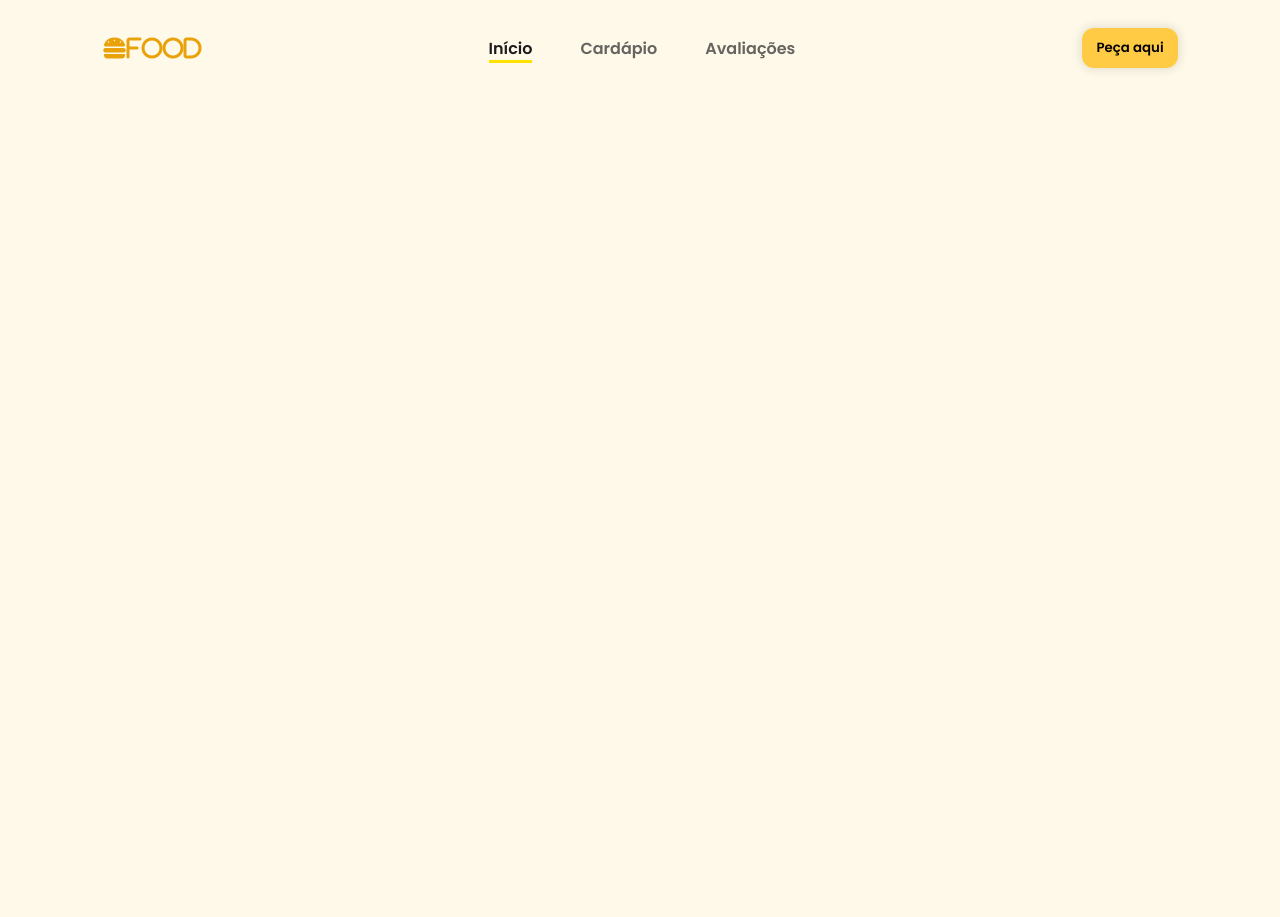
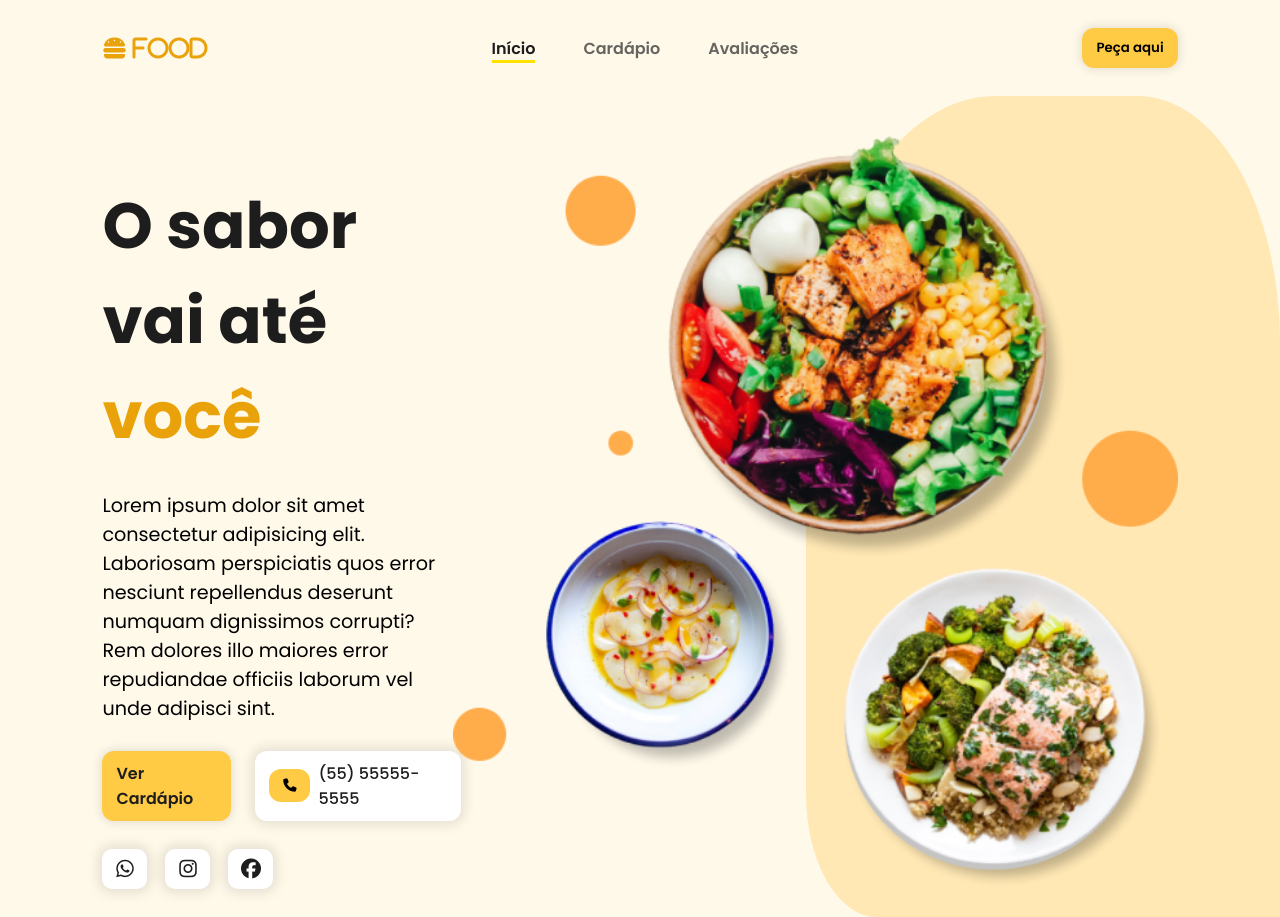
Before and after one commit to taniviadev/hello-world, a plain HTML site: page index.html in a window 1280 px wide. Before the commit the page ends 800 px from the top, so only its background shows below. Drawn offline with nearby package versions, Linux system fonts and the light colour scheme.

Commit message:
Update landing page

```diff
--- a/index.html
+++ b/index.html
@@ -6,6 +6,7 @@
     <link rel="stylesheet" href="https://cdnjs.cloudflare.com/ajax/libs/font-awesome/6.5.2/css/all.min.css" integrity="sha512-SnH5WK+bZxgPHs44uWIX+LLJAJ9/2PkPKZ5QiAj6Ta86w+fsb2TkcmfRyVX3pBnMFcV7oQPJkl9QevSCWr3W6A==" crossorigin="anonymous" referrerpolicy="no-referrer" />
     <link rel="stylesheet" href="src/styles/styles.css">
     <link rel="stylesheet" href="src/styles/header.css">
+    <link rel="stylesheet" href="src/styles/home.css">
 
     <script src="https://cdnjs.cloudflare.com/ajax/libs/jquery/3.7.1/jquery.min.js" integrity="sha512-v2CJ7UaYy4JwqLDIrZUI/4hqeoQieOmAZNXBeQyjo21dadnwR+8ZaIJVT8EE2iyI61OV8e6M8PP2/4hpQINQ/g==" crossorigin="anonymous" referrerpolicy="no-referrer"></script>
     <title>Landing page</title>
@@ -13,7 +14,7 @@
 <body>
     <header>
         <nav id="navbar">
-            <i class="fa-solid fa-burger" id="nav_logo">FOOD</i>
+            <i class="fa-solid fa-burger" id="nav_logo"> food</i>
 
             <ul id="nav_list">
                 <li class="nav-item active">
@@ -54,8 +55,58 @@
             </button>
 
         </div>
+    </header>
 
-    </header>
+    <main id="content">
+        <section id="home">
+            <div class="shape">
+
+            </div>
+            <div id="cta">
+                <h1 class="title">
+                    O sabor vai até
+                    <span>você</span>
+                </h1>
+                <p class="description">
+                    Lorem ipsum dolor sit amet consectetur adipisicing elit. Laboriosam perspiciatis quos error nesciunt repellendus deserunt numquam dignissimos corrupti? Rem dolores illo maiores error repudiandae officiis laborum vel unde adipisci sint.
+                </p>
+
+                <div id="cta_buttons">
+                    <a href="#" class="btn-default">
+                        Ver Cardápio
+                    </a>
+
+                    <a href="tel:+5555555555" id="phone_button">
+                        <button class="btn-default">
+                            <i class="fa-solid fa-phone"></i>
+                        </button>
+                        (55) 55555-5555
+                    </a>
+                </div>
+
+                <div class="social-media-buttons">
+                    <a href="">
+                        <i class="fa-brands fa-whatsapp"></i>
+                    </a>
+
+                    <a href="">
+                        <i class="fa-brands fa-instagram"></i>
+                    </a>
+
+                    <a href="">
+                        <i class="fa-brands fa-facebook"></i>
+                    </a>
+                </div>
+
+            </div>
+            <div id="banner">
+                <img src="src/images/hero.png" alt="">
+            </div>
+        </section>
+    </main>
+
+
+    <script src="src/javascript/script.js"></script>
 
 </body>
 </html>
--- a/src/javascript/script.js
+++ b/src/javascript/script.js
@@ -1,5 +1,6 @@
 $(document).ready(function() {
     $('#mobile_btn').on('click', function () {
-
+        $('#mobile_menu').toggleClass('active');
+        $('#mobile_btn').find('i').toggleClass('fa-x');
     })
 });
--- a/src/styles/header.css
+++ b/src/styles/header.css
@@ -53,4 +53,22 @@ header {
         font-size: 1.5rem;
         cursor: pointer;
     }
+
+    #mobile_menu.active {
+        display: flex;
+        flex-direction: column;
+        align-items: center;
+    }
+
+    #mobile_nav_list {
+        display: flex;
+        flex-direction: column;
+        gap: 12px;
+        margin: 12px 0px;
+    }
+
+    #mobile_nav_list .nav-item {
+        list-style: none;
+        text-align: center;
+    }
 }
--- /dev/null
+++ b/src/styles/home.css
@@ -0,0 +1,101 @@
+#home {
+    display: flex;
+    min-width: calc(100vh - 91px);
+    position: relative;
+}
+
+#cta {
+    width: 35%;
+    display: flex;
+    flex-direction: column;
+    gap: 28px;
+    margin-top: 5%;
+}
+
+#cta .title {
+    font-size: 4rem;
+    color: #1d1d1d;
+}
+
+#cta .title span {
+    color: #e9a209;
+}
+
+#cta .description {
+    font-size: 1.2rem;
+
+}
+
+#cta_buttons {
+    display:flex;
+    gap: 24px;
+}
+
+#cta_buttons a {
+    text-decoration: none;
+    color: #1d1d1d;
+}
+
+#phone_button {
+    display: flex;
+    gap: 8px;
+    align-items: center;
+    background-color: #ffffff;
+    padding: 8px 14px;
+    font-weight: 500;
+    box-shadow: 0px 0px 12px 4px rgba(0, 0, 0, 0.1);
+    border-radius: 12px;
+}
+
+#phone_button button {
+    box-shadow: none;
+}
+
+#banner {
+    display: flex;
+    align-items: start;
+    justify-content: end;
+    width: 70%;
+    z-index: 2;
+}
+
+#banner img {
+    height: 100%;
+    width: fit-content;
+}
+
+.shape {
+    background-color: #ffe8b4;
+    width: 37%;
+    height: 100%;
+    position: absolute;
+    border-radius: 40% 30% 0% 15%;
+    top: 0;
+    right: 0;
+    z-index: 1;
+}
+
+@media screen and (max-width: 1170px) {
+    #home {
+        min-height: 100%;
+        padding-top: 0%;
+    }
+
+    #banner,
+    #banner img,
+    #home .shape {
+        display: none;
+    }
+
+    #cta {
+        width: 100%;
+        text-align: center;
+        align-items: center;
+    }
+}
+
+@media screen and (max-width: 450px) {
+    #phone_button button {
+        display: none;
+    }
+}
--- a/src/styles/styles.css
+++ b/src/styles/styles.css
@@ -9,6 +9,10 @@
 
 body {
     background-color: #fff9ea;
+}
+
+section {
+    padding: 28px 8%;
 }
 
 .btn-default {
@@ -25,6 +29,31 @@ body {
     transition: background-color .3s ease;
 }
 
-.btn-default:hoover {
+.btn-default:hover {
     background-color: #f8d477;
+
 }
+
+.social-media-buttons {
+    display: flex;
+    gap: 18px;
+}
+
+.social-media-buttons a {
+    display: flex;
+    align-items: center;
+    justify-content: center;
+    width: 45px;
+    height: 40px;
+    background-color: #fff;
+    font-size: 1.25rem;
+    border-radius: 10px;
+    text-decoration: none;
+    color: #1d1d1d;
+    box-shadow: 0px 0px 12px 4px rgba(0, 0, 0, 0.1);
+    transition: box-shadow 3s ease;
+}
+
+.social-media-buttons a:hover {
+    box-shadow: 0px 0px 12px 8px rgba(0, 0, 0, 0.1);
+}
```
Also changed, not shown: src/images/avatar.png (added), src/images/chef.png (added), src/images/dish.png (added), src/images/dish2.png (added), src/images/dish3.png (added), src/images/dish4.png (added), src/images/hero.png (added), src/images/wave.svg (added).
